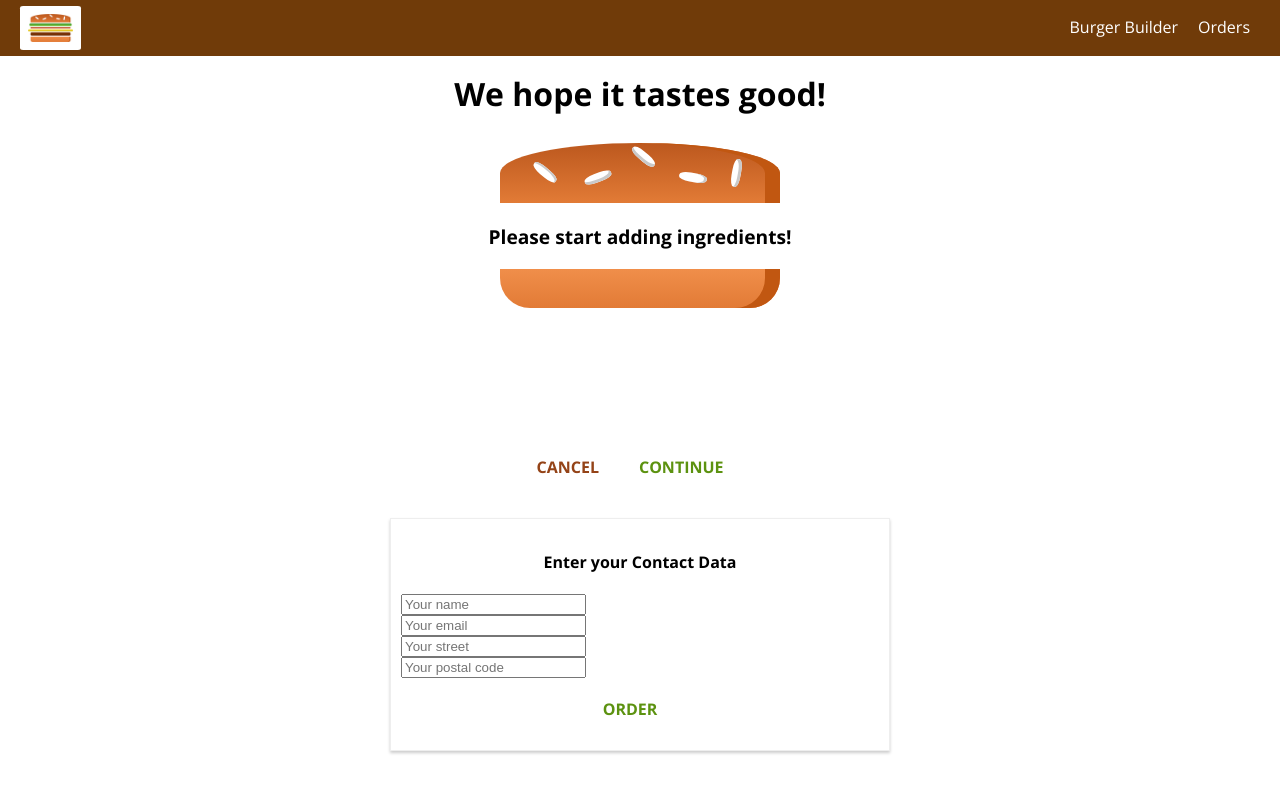
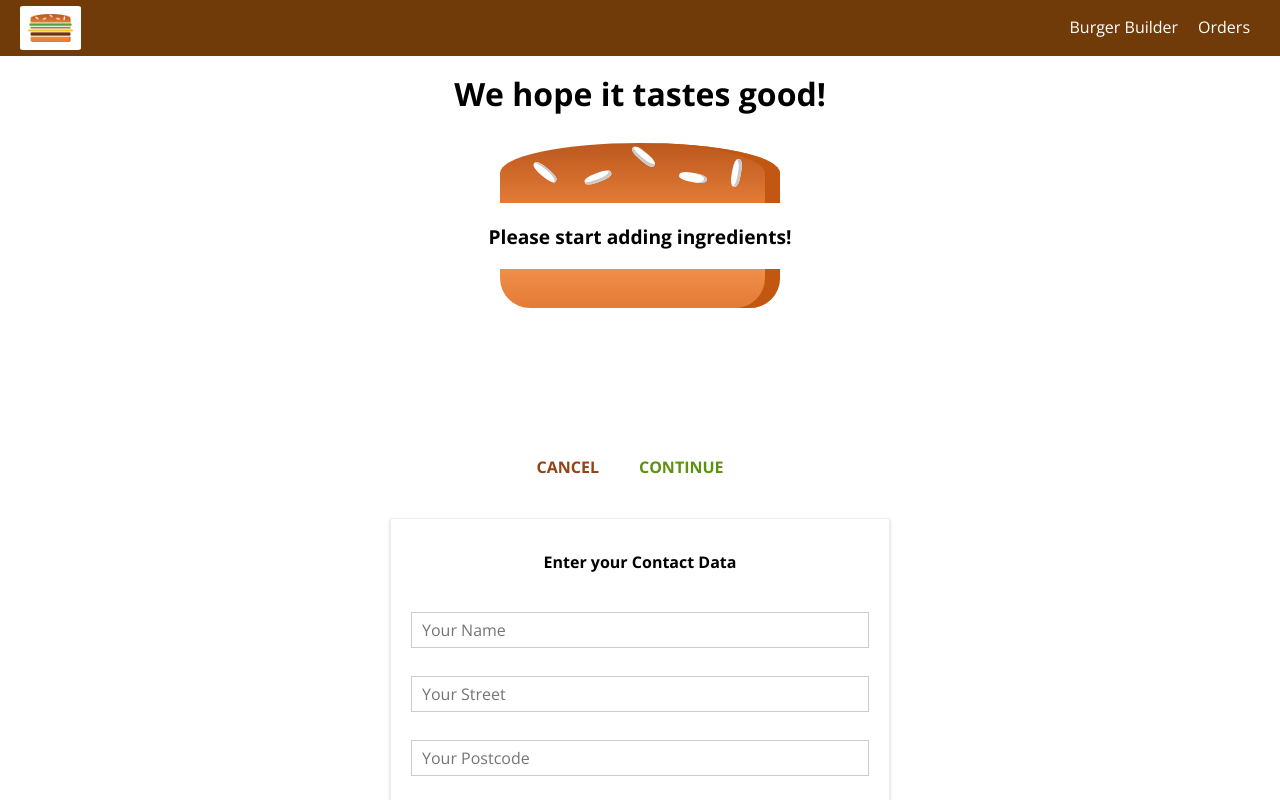
Before and after one commit to NatSydenham/burger-builder, a React (Create React App) app: page /checkout in a window 1280 px wide. Both pictures are taken after a click on the button "CONTINUE". Shown: the top 800 px of the page. Built offline with nearby package versions, Linux system fonts and the light colour scheme.

Commit message:
added form validation to burger

```diff
--- a/src/components/UI/Button/Button.js
+++ b/src/components/UI/Button/Button.js
@@ -1,13 +1,16 @@
-import React from 'react';
-import classes from './Button.module.css';
+import React from "react";
+import classes from "./Button.module.css";
 
 const button = (props) => {
-    return (
-        <button
-            className={[classes.Button, classes[props.btnType]].join(' ')}
-            onClick={props.clicked}>{props.children}
-        </button>
-    );
-}
+  return (
+    <button
+      disabled={props.disabled}
+      className={[classes.Button, classes[props.btnType]].join(" ")}
+      onClick={props.clicked}
+    >
+      {props.children}
+    </button>
+  );
+};
 
 export default button;
--- a/src/components/UI/Button/Button.module.css
+++ b/src/components/UI/Button/Button.module.css
@@ -15,8 +15,13 @@
   padding-left: 0;
 }
 
+.Button:disabled {
+  color: #ccc;
+  cursor: not-allowed;
+}
+
 .Success {
-    color: #5C9210;
+  color: #5c9210;
 }
 
 .Danger {
--- /dev/null
+++ b/src/components/UI/Input/Input.js
@@ -0,0 +1,66 @@
+import React from "react";
+
+import classes from "./Input.module.css";
+
+const input = (props) => {
+  let inputElement = null;
+  const inputClasses = [classes.InputElement];
+
+  if (props.invalid && props.shouldValidate && props.touched) {
+    inputClasses.push(classes.Invalid);
+  }
+
+  let validationError = null;
+  if (props.invalid && props.touched) {
+    validationError = <p>Please enter a valid value!</p>
+  }
+
+
+  switch (props.elementType) {
+    case "textarea":
+      inputElement = (
+        <textarea
+          className={inputClasses.join(' ')}
+          {...props.elementConfig}
+          value={props.value}
+          onChange={props.changed}
+        />
+      );
+      break;
+    case "select":
+      inputElement = (
+        <select
+          className={inputClasses.join(' ')}
+          value={props.value}
+          onChange={props.changed}
+        >
+          {props.elementConfig.options.map((opt) => (
+            <option key={opt.value} value={opt.value}>
+              {opt.displayValue}
+            </option>
+          ))}
+        </select>
+      );
+      break;
+    case "input":
+    default:
+      inputElement = (
+        <input
+          className={inputClasses.join(' ')}
+          {...props.elementConfig}
+          value={props.value}
+          onChange={props.changed}
+        />
+      );
+      break;
+  }
+  return (
+    <div className={classes.Input}>
+      <label className={classes.Label}>{props.label}</label>
+      {inputElement}
+      {validationError}
+    </div>
+  );
+};
+
+export default input;
--- /dev/null
+++ b/src/components/UI/Input/Input.module.css
@@ -0,0 +1,32 @@
+.Input {
+  width: 100%;
+  padding: 10px;
+  box-sizing: border-box;
+}
+
+.Label {
+  font-weight: bold;
+  display: block;
+  margin-bottom: 8px;
+}
+
+.InputElement {
+  outline: none;
+  border: 1px solid #ccc;
+  background-color: white;
+  font: inherit;
+  padding: 6px 10px;
+  display: block;
+  width: 100%;
+  box-sizing: border-box;
+}
+
+.InputElement:focus {
+  outline: none;
+  background-color: #ccc;
+}
+
+.Invalid {
+  border: 1px solid red;
+  background-color: #FDA49A;
+}
--- a/src/containers/Checkout/ContactData/ContactData.js
+++ b/src/containers/Checkout/ContactData/ContactData.js
@@ -3,36 +3,116 @@
 
 import Button from "../../../components/UI/Button/Button";
 import Spinner from "../../../components/UI/Spinner/Spinner";
+import Input from "../../../components/UI/Input/Input";
 
 import classes from "./ContactData.module.css";
 
 class ContactData extends Component {
   state = {
-    name: "",
-    email: "",
-    address: {
-      street: "",
-      postalCode: "",
+    orderForm: {
+      name: {
+        elementType: "input",
+        elementConfig: {
+          type: "text",
+          placeholder: "Your Name",
+        },
+        value: "",
+        validation: {
+          required: true,
+        },
+        valid: false,
+        touched: false,
+      },
+      street: {
+        elementType: "input",
+        elementConfig: {
+          type: "text",
+          placeholder: "Your Street",
+        },
+        value: "",
+        validation: {
+          required: true,
+        },
+        valid: false,
+        touched: false,
+      },
+      postCode: {
+        elementType: "input",
+        elementConfig: {
+          type: "text",
+          placeholder: "Your Postcode",
+        },
+        value: "",
+        validation: {
+          required: true,
+          minLength: 5,
+          maxLength: 5,
+        },
+        valid: false,
+        touched: false,
+      },
+      country: {
+        elementType: "input",
+        elementConfig: {
+          type: "text",
+          placeholder: "Your Country",
+        },
+        value: "",
+        validation: {
+          required: true,
+        },
+        valid: false,
+        touched: false,
+      },
+      email: {
+        elementType: "input",
+        elementConfig: {
+          type: "email",
+          placeholder: "Your Email",
+        },
+        value: "",
+        validation: {
+          required: true,
+        },
+        valid: false,
+        touched: false,
+      },
+      deliveryMethod: {
+        elementType: "select",
+        elementConfig: {
+          options: [
+            {
+              value: "fastest",
+              displayValue: "Fastest",
+            },
+            {
+              value: "cheapest",
+              displayValue: "Cheapest",
+            },
+          ],
+        },
+        value: "fastest",
+        validation: {},
+        valid: true,
+      },
     },
     loading: false,
+    formIsValid: false,
   };
 
   orderHandler = (event) => {
     event.preventDefault();
     this.setState({ loading: true });
+    const formData = {};
+    for (let formElementIdentifier in this.state.orderForm) {
+      formData[formElementIdentifier] = this.state.orderForm[
+        formElementIdentifier
+      ].value;
+    }
     const order = {
       ingredients: this.props.ingredients,
       price: this.props.price,
-      customer: {
-        name: "Nat Sydenham",
-        address: {
-          street: "Test Street 1",
-          postCode: "TS73DE",
-          country: "UK",
-        },
-        email: "test@test.com",
-      },
-      deliveryMethod: "fastest",
+      orderData: formData,
     };
     axios
       .post("/orders.json", order)
@@ -40,7 +120,7 @@
         this.setState({
           loading: false,
         });
-        this.props.history.push('/');
+        this.props.history.push("/");
       })
       .catch(
         this.setState({
@@ -49,34 +129,73 @@
       );
   };
 
+  checkValidity(value, rules) {
+    let isValid = true;
+
+    if (!rules) {
+      return true;
+    }
+
+    if (rules.required) {
+      isValid = value.trim() !== "" && isValid;
+    }
+
+    if (rules.minLength) {
+      isValid = value.length >= rules.minLength && isValid;
+    }
+
+    if (rules.maxLength) {
+      isValid = value.length <= rules.maxLength && isValid;
+    }
+
+    return isValid;
+  }
+
+  inputChangedHandler = (event, inputId) => {
+    const updatedOrderForm = {
+      ...this.state.orderForm,
+    };
+    const updatedFormElement = { ...updatedOrderForm[inputId] };
+    updatedFormElement.value = event.target.value;
+    updatedFormElement.valid = this.checkValidity(
+      updatedFormElement.value,
+      updatedFormElement.validation
+    );
+    updatedFormElement.touched = true;
+    updatedOrderForm[inputId] = updatedFormElement;
+
+    let formIsValid = true;
+
+    for (let inputIdentifier in updatedOrderForm) {
+      formIsValid = updatedOrderForm[inputIdentifier].valid && formIsValid;
+    }
+
+    this.setState({ orderForm: updatedOrderForm, formIsValid: formIsValid });
+  };
+
   render() {
+    const formElementsArray = [];
+    for (let key in this.state.orderForm) {
+      formElementsArray.push({
+        id: key,
+        config: this.state.orderForm[key],
+      });
+    }
     let form = (
-      <form>
-        <input
-          className={classes.Input}
-          type="text"
-          name="name"
-          placeholder="Your name"
-        />
-        <input
-          className={classes.Input}
-          type="email"
-          name="email"
-          placeholder="Your email"
-        />
-        <input
-          className={classes.Input}
-          type="text"
-          name="street"
-          placeholder="Your street"
-        />
-        <input
-          className={classes.Input}
-          type="text"
-          name="postal code"
-          placeholder="Your postal code"
-        />
-        <Button btnType="Success" clicked={this.orderHandler}>
+      <form onSubmit={this.orderHandler}>
+        {formElementsArray.map((formElement) => (
+          <Input
+            key={formElement.id}
+            elementType={formElement.config.elementType}
+            elementConfig={formElement.config.elementConfig}
+            value={formElement.config.value}
+            changed={(event) => this.inputChangedHandler(event, formElement.id)}
+            invalid={!formElement.config.valid}
+            shouldValidate={formElement.config.validation}
+            touched={formElement.config.touched}
+          />
+        ))}
+        <Button btnType="Success" disabled={!this.state.formIsValid}>
           ORDER
         </Button>
       </form>
--- a/src/containers/Checkout/ContactData/ContactData.module.css
+++ b/src/containers/Checkout/ContactData/ContactData.module.css
@@ -8,10 +8,6 @@
     box-sizing: border-box;
 }
 
-.Input {
-    display: block;
-}
-
 @media (min-width: 600px) {
     .ContactData {
         width: 500px;
```
Lines whose indentation alone changed are shown as unchanged.
